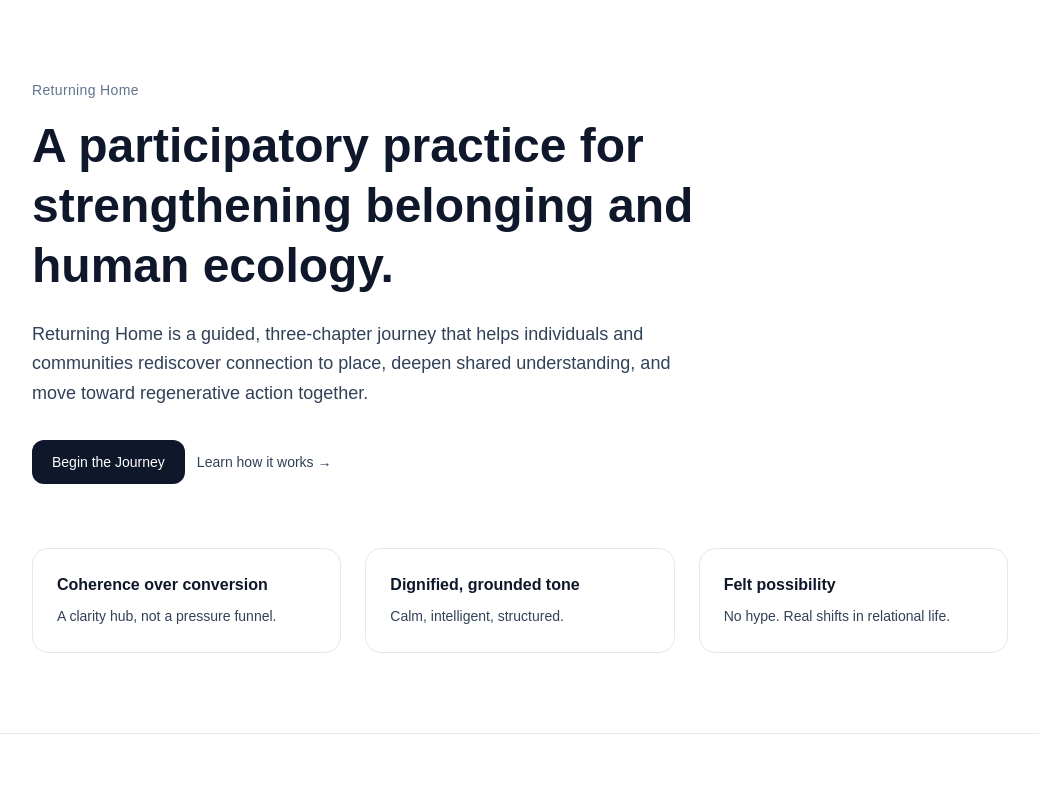
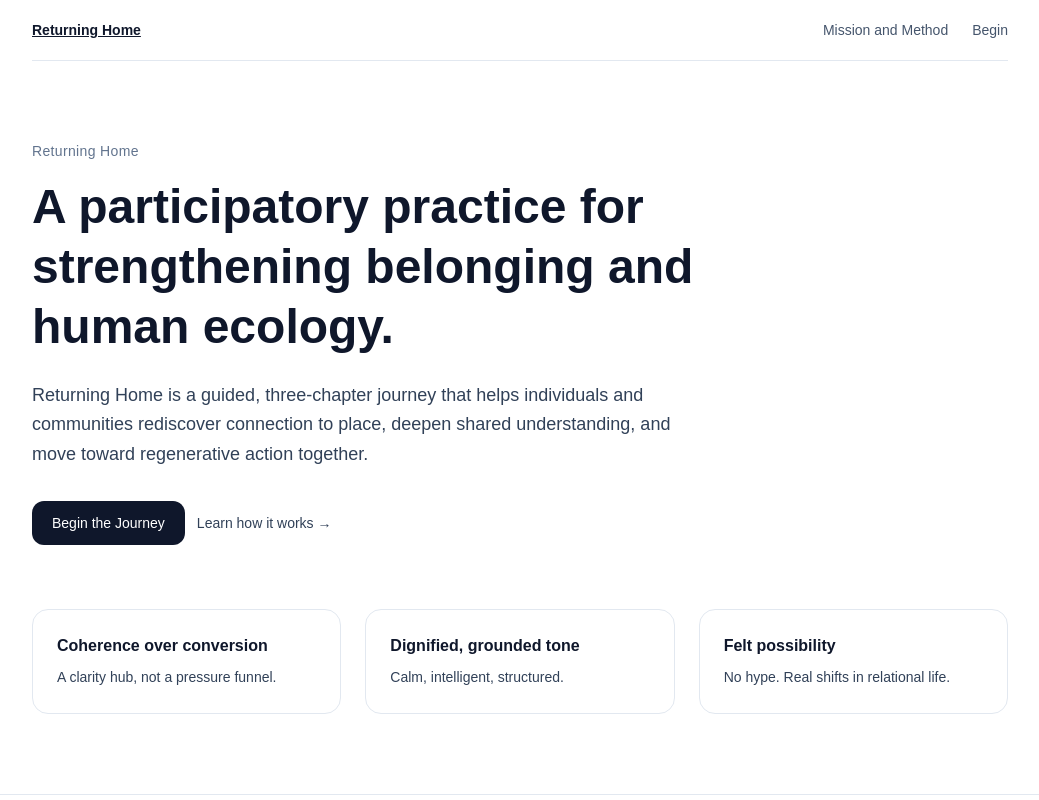
Before and after one commit to Benja-Ross/returning-home-landing, a Next.js app: page / in a window 1280 px wide. Shown: the top 800 px of the page, without its empty margins (120-1159 px from the left). Built offline with nearby package versions, Linux system fonts and the light colour scheme.

Commit message:
enhance PageLayout by integrating GlobalNav and restructuring header layout for better organization

```diff
--- /dev/null
+++ b/src/components/layout/GlobalNav.tsx
@@ -0,0 +1,48 @@
+"use client";
+
+import Link from "next/link";
+import { usePathname } from "next/navigation";
+
+export function GlobalNav() {
+  const pathname = usePathname();
+
+  const navLinks = [
+    { href: "/mission-and-method", label: "Mission and Method" },
+    { href: "/begin", label: "Begin" },
+  ];
+
+  const isHomeActive = pathname === "/";
+
+  return (
+    <nav className="border-b border-slate-200 py-5">
+      <div className="flex flex-col gap-4 sm:flex-row sm:items-center sm:justify-between">
+        <Link
+          href="/"
+          className={`text-sm font-semibold text-slate-900 hover:text-slate-900 ${
+            isHomeActive ? "underline" : ""
+          }`}
+        >
+          Returning Home
+        </Link>
+        <div className="flex flex-col gap-3 sm:flex-row sm:items-center sm:gap-6">
+          {navLinks.map((link) => {
+            const isActive = pathname === link.href;
+            return (
+              <Link
+                key={link.href}
+                href={link.href}
+                className={`text-sm ${
+                  isActive
+                    ? "font-medium text-slate-900 underline"
+                    : "text-slate-600 hover:text-slate-900"
+                }`}
+              >
+                {link.label}
+              </Link>
+            );
+          })}
+        </div>
+      </div>
+    </nav>
+  );
+}
--- a/src/components/layout/PageLayout.tsx
+++ b/src/components/layout/PageLayout.tsx
@@ -1,5 +1,7 @@
 import type { ReactNode } from "react";
 import Link from "next/link";
+
+import { GlobalNav } from "./GlobalNav";
 
 function PageHeader(props: { eyebrow?: string; title?: string; subtitle?: string }) {
   return (
@@ -32,8 +34,10 @@ export function PageLayout(props: {
 
   return (
     <main className="min-h-screen bg-white text-slate-900">
+      <div className="mx-auto max-w-5xl px-6">
+        <GlobalNav />
         {hasHeader && (
-        <div className="mx-auto max-w-5xl px-6 py-16 sm:py-20">
+          <div className="py-16 sm:py-20">
             {props.backHref && (
               <div className="mb-4">
                 <Link
@@ -49,6 +53,7 @@ export function PageLayout(props: {
             )}
           </div>
         )}
+      </div>
       {props.children}
     </main>
   );
```
Lines whose indentation alone changed are shown as unchanged.
